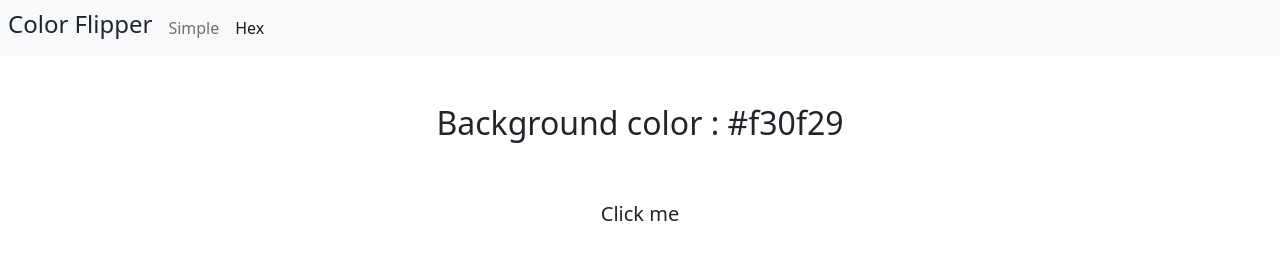
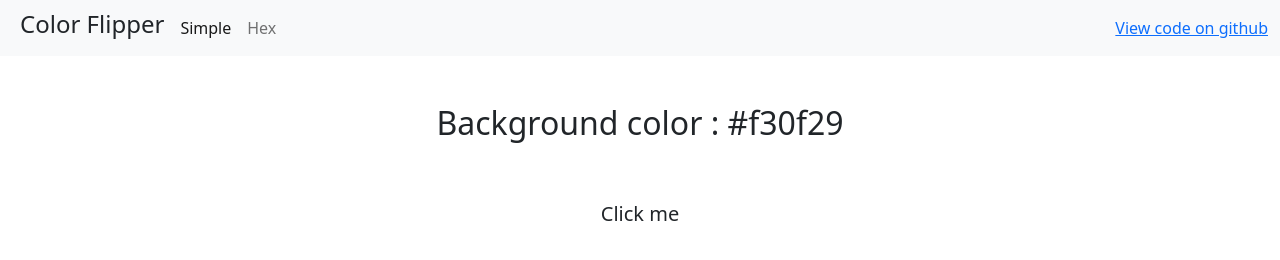
Before and after one commit to madhuri-chitikela/color_flipper, a plain HTML site: page hex.html in a window 1280 px wide. Drawn offline with nearby package versions, Linux system fonts and the light colour scheme.

Commit message:
modification

```diff
--- a/hex.html
+++ b/hex.html
@@ -13,18 +13,28 @@
 </head>
 
 <body>
-    <div class="">
     <nav class="navbar navbar-expand-lg navbar-light bg-light">
-            <div class="nav-center collapse navbar-collapse" id="navbarSupportedContent">
+        <div class="container-fluid">
             <h4 class="px-2">Color Flipper</h4>
-                <ul type="none" class="d-flex nav-links navbar-nav me-auto mb-2 mb-lg-0">
+            <button class="navbar-toggler" type="button" data-bs-toggle="collapse"
+                data-bs-target="#navbarSupportedContent" aria-controls="navbarSupportedContent" aria-expanded="false"
+                aria-label="Toggle navigation">
+                <span class="navbar-toggler-icon"></span>
+            </button>
+            <div class="collapse navbar-collapse" id="navbarSupportedContent">
+                <ul class="navbar-nav me-auto mb-2 mb-lg-0">
                     <li class="nav-item">
-                        <a class="nav-link" href="index.html">Simple</a>
+                        <a class="nav-link active" aria-current="page" href="index.html">Simple</a>
                     </li>
                     <li class="nav-item">
-                        <a class="nav-link active" href="hex.html">Hex</a>
+                        <a class="nav-link" href="hex.html">Hex</a>
                     </li>
+
                 </ul>
+                <div class="d-flex">
+                    <a href="https://github.com/madhuri-chitikela/color_flipper">View code on github</a>
+                </div>
+            </div>
         </div>
     </nav>
     <main>
@@ -36,6 +46,9 @@
             </div>
         </div>
     </main>
+    <script src="https://cdn.jsdelivr.net/npm/bootstrap@5.0.0-beta3/dist/js/bootstrap.bundle.min.js"
+        integrity="sha384-JEW9xMcG8R+pH31jmWH6WWP0WintQrMb4s7ZOdauHnUtxwoG2vI5DkLtS3qm9Ekf"
+        crossorigin="anonymous"></script>
     <script src="hex.js"></script>
 </body>
 
```
Also changed, not shown: index.html (+20 -8 lines). Lines whose indentation alone changed are shown as unchanged.
